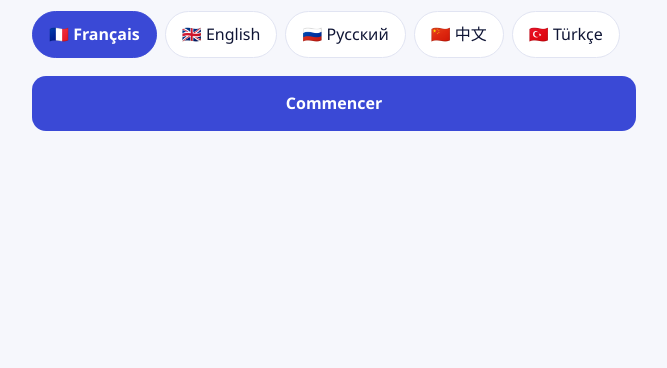
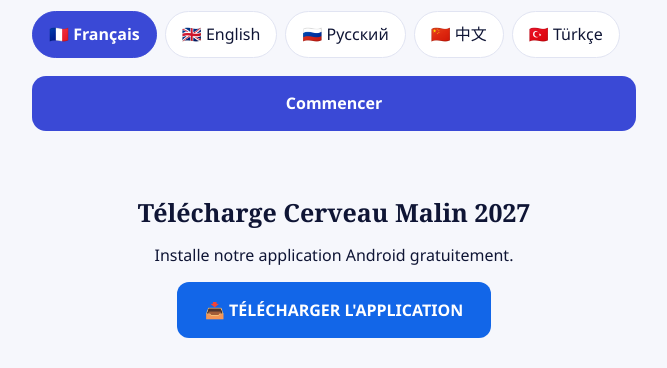
Before and after one commit to cerveau-malin/cerveau-malin.github.io, a plain HTML site: page index.html in a window 1280 px wide. Shown: the part 621-989 px from the top of the page, without its empty margins (306-973 px from the left). Before the commit the page ends 800 px from the top, so only its background shows below. Drawn offline with Linux system fonts and the light colour scheme.

Commit message:
Add download section for Cerveau Malin 2027
Added a download section for the Android application with a button.

```diff
--- a/index.html
+++ b/index.html
@@ -562,5 +562,22 @@ if(ht){
   else{token=ht;try{sessionStorage.setItem("cm_tok",ht)}catch(e){}if(profile.country)enter();else show("prof")}
 }else if(token&&profile.country)enter();
 </script>
+
+<div style="text-align:center; padding:30px 15px;">
+  <h2>Télécharge Cerveau Malin 2027</h2>
+  <p>Installe notre application Android gratuitement.</p>
+  <a href="Cerveau_Malin_v1.0.2_1794742813762.apk"
+     download
+     style="display:inline-block;
+     background:#1266e8;
+     color:white;
+     padding:16px 28px;
+     border-radius:12px;
+     text-decoration:none;
+     font-weight:bold;">
+    📥 TÉLÉCHARGER L'APPLICATION
+  </a>
+</div>
+
 </body>
 </html>
```
